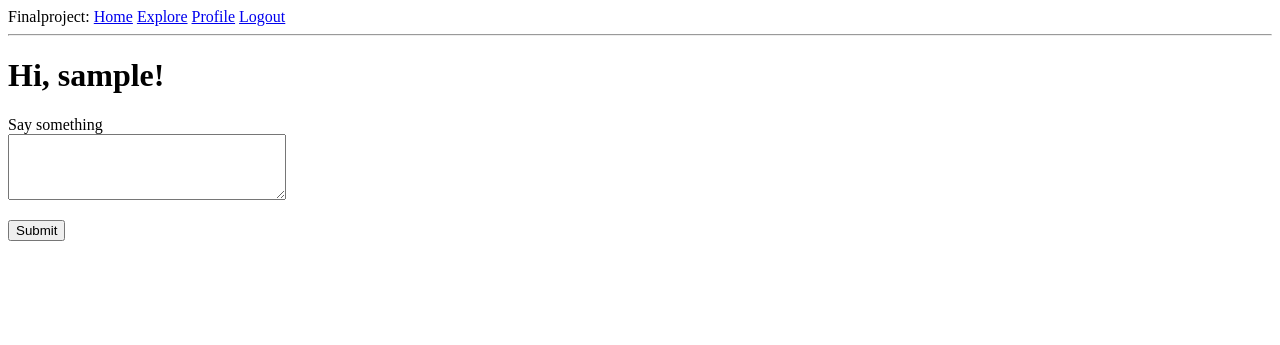
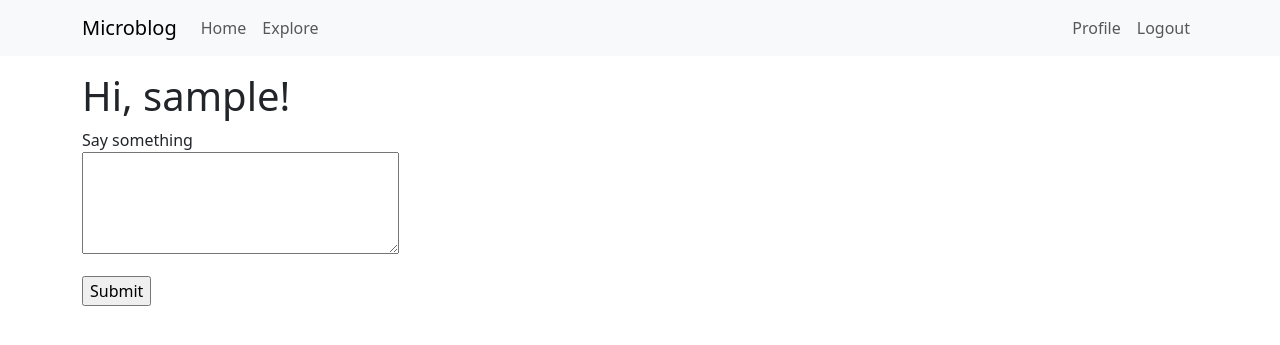
Before and after one commit to azyanev/Python-Final-Project, a Flask app: page / in a window 1280 px wide. Shown: the top 345 px of the page. Run offline with Flask 3, Linux system fonts and the light colour scheme; the visitor is signed in with stand-in values (Sample User, id 1); data comes from the database, SQL or seed files in the repository; both versions use the stored data as it was after the commit; data that the repository does not hold is empty.

Commit message:
Make it pretty

```diff
--- a/finalproject/app/templates/base.html
+++ b/finalproject/app/templates/base.html
@@ -1,34 +1,66 @@
 <!doctype html>
-<html>
+<html lang="en">
   <head>
+    <meta charset="utf-8">
+    <meta name="viewport" content="width=device-width, initial-scale=1">
     {% if title %}
     <title>{{ title }} - Finalproject</title>
     {% else %}
-        <title>Finalproject</title>
+    <title>Welcome to my Final Project</title>
     {% endif %}
+    <link
+        href="https://cdn.jsdelivr.net/npm/bootstrap@5.3.2/dist/css/bootstrap.min.css"
+        rel="stylesheet"
+        integrity="sha384-T3c6CoIi6uLrA9TneNEoa7RxnatzjcDSCmG1MXxSR1GAsXEV/Dwwykc2MPK8M2HN"
+        crossorigin="anonymous">
   </head>
   <body>
-        <div>
-            Finalproject:
-            <a href="{{ url_for('index') }}">Home</a>
-            <a href="{{ url_for('explore') }}">Explore</a>
+    <nav class="navbar navbar-expand-lg bg-body-tertiary">
+      <div class="container">
+        <a class="navbar-brand" href="{{ url_for('index') }}">Microblog</a>
+        <button class="navbar-toggler" type="button" data-bs-toggle="collapse" data-bs-target="#navbarSupportedContent" aria-controls="navbarSupportedContent" aria-expanded="false" aria-label="Toggle navigation">
+          <span class="navbar-toggler-icon"></span>
+        </button>
+        <div class="collapse navbar-collapse" id="navbarSupportedContent">
+          <ul class="navbar-nav me-auto mb-2 mb-lg-0">
+            <li class="nav-item">
+              <a class="nav-link" aria-current="page" href="{{ url_for('index') }}">Home</a>
+            </li>
+            <li class="nav-item">
+              <a class="nav-link" aria-current="page" href="{{ url_for('explore') }}">Explore</a>
+            </li>
+          </ul>
+          <ul class="navbar-nav mb-2 mb-lg-0">
             {% if current_user.is_anonymous %}
-            <a href="{{ url_for('login') }}">Login</a>
+            <li class="nav-item">
+              <a class="nav-link" aria-current="page" href="{{ url_for('login') }}">Login</a>
+            </li>
             {% else %}
-            <a href="{{ url_for('user', username=current_user.username) }}">Profile</a>
-            <a href="{{ url_for('logout') }}">Logout</a>
+            <li class="nav-item">
+              <a class="nav-link" aria-current="page" href="{{ url_for('user', username=current_user.username) }}">Profile</a>
+            </li>
+            <li class="nav-item">
+              <a class="nav-link" aria-current="page" href="{{ url_for('logout') }}">Logout</a>
+            </li>
             {% endif %}
+          </ul>
         </div>
-        <hr>
+      </div>
+    </nav>
+    <div class="container mt-3">
       {% with messages = get_flashed_messages() %}
       {% if messages %}
-        <ul>
         {% for message in messages %}
-            <li>{{ message }}</li>
+        <div class="alert alert-info" role="alert">{{ message }}</div>
         {% endfor %}
-        </ul>
       {% endif %}
       {% endwith %}
       {% block content %}{% endblock %}
+    </div>
+    <script
+        src="https://cdn.jsdelivr.net/npm/bootstrap@5.3.2/dist/js/bootstrap.bundle.min.js"
+        integrity="sha384-C6RzsynM9kWDrMNeT87bh95OGNyZPhcTNXj1NW7RuBCsyN/o0jlpcV8Qyq46cDfL"
+        crossorigin="anonymous">
+    </script>
   </body>
 </html>
```
Also changed, not shown: finalproject/app.db. Lines whose indentation alone changed are shown as unchanged.
